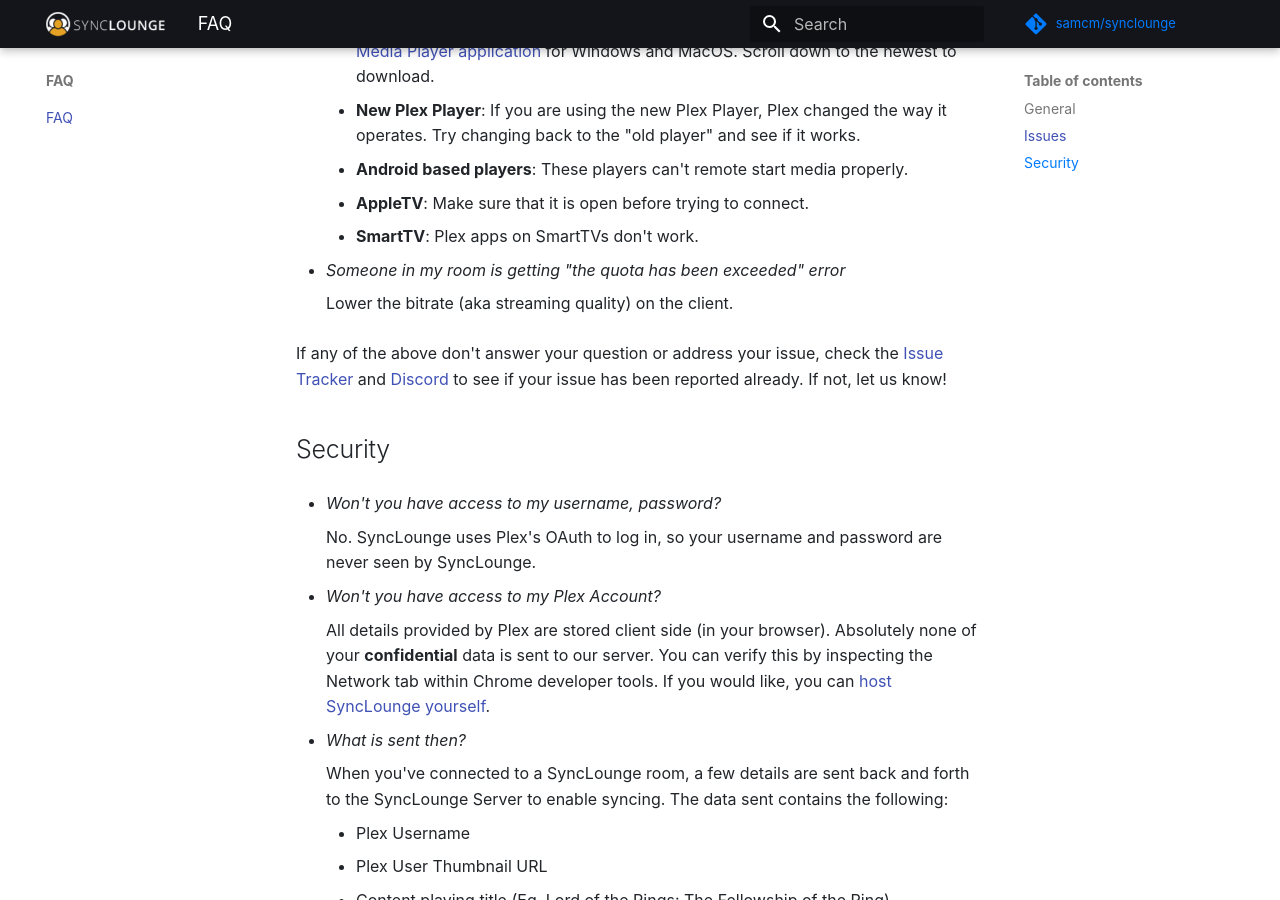
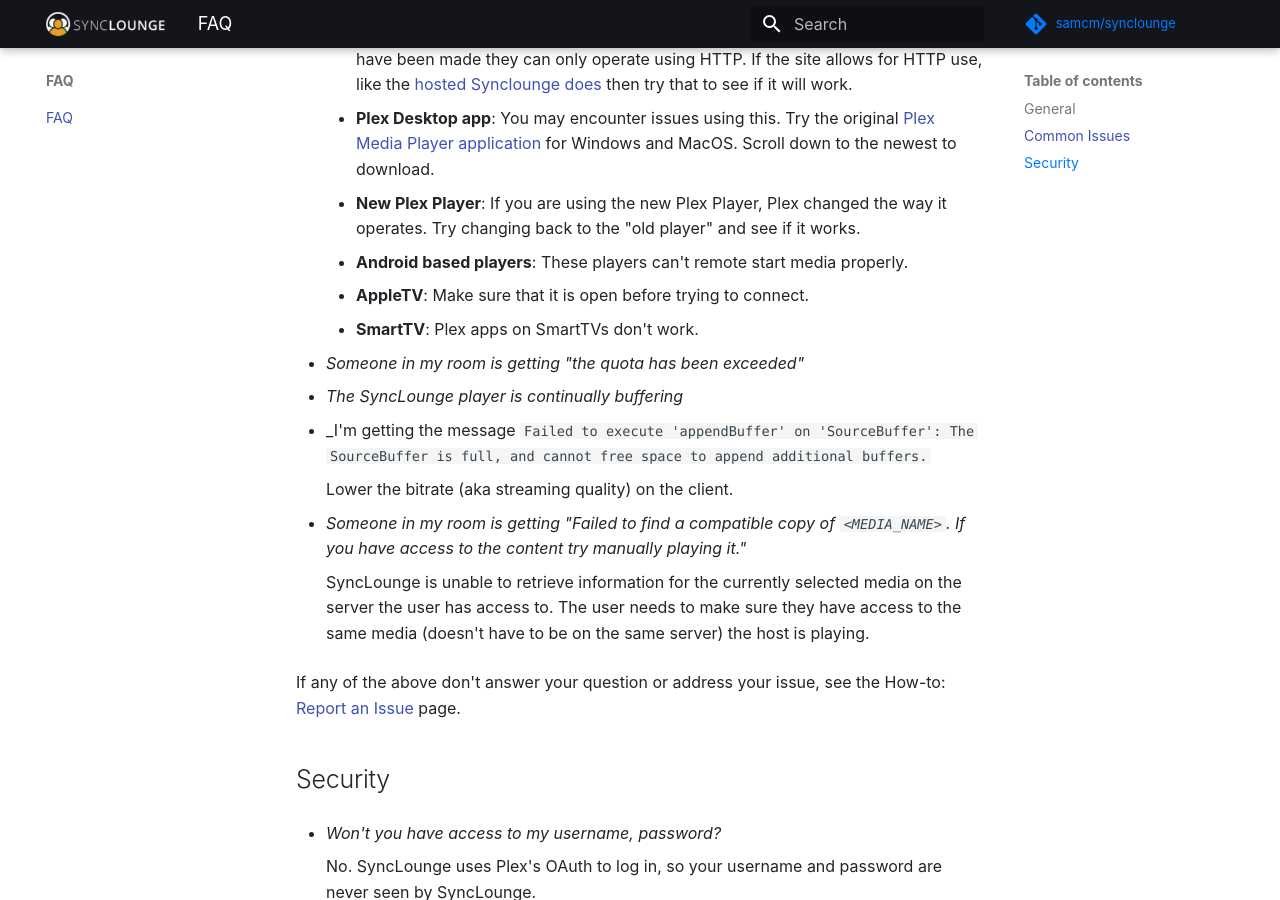
Before and after one commit to synclounge/docs.synclounge.tv, an MkDocs documentation site: the page built from docs/faq.md, in a window 1280 px wide and 900 px high, scrolled down 1264 px. Built offline with MkDocs 1.6.1 and Material for MkDocs 9.7.7, drawn with Linux system fonts in a browser that asks for light colours; comment, search, counter and statistics services are not loaded; some of the changed text lies outside the part shown.

Commit message:
Update FAQ with information and report an issue link

```diff
--- a/docs/faq.md
+++ b/docs/faq.md
@@ -13,13 +13,17 @@
 
     SyncLounge uses your Plex account to fetch details about your Plex Clients and Media Servers to use within the app. For security concerns, see the 'Security' section below.
 
+- _Do the other users in my room need access to my Plex Server?_
+
+    No. The user just needs to have access to the same media the host is playing but it doesn't have to be on the same Plex Server.
+
 - _How do I do X when using SyncLounge?_
 
     If you are trying to figure out how to do something when *using* SyncLounge, check the [how-to](/how-tos/how-tos/) section of the documentation. This will show you how to change hosts, user Party Pausing, etc.
 
     If you are trying to figure out how to do something when *running* SyncLounge, check the [how-to](/how-tos/how-tos/) and [Self-hosting](/self-hosted/getting-started/) sections. This will tell you how to setup and configure your servers.
 
-## Issues
+## Common Issues
 
 - _I can't log in to SyncLounge_
 
@@ -44,11 +48,17 @@
       - **AppleTV**: Make sure that it is open before trying to connect.
       - **SmartTV**: Plex apps on SmartTVs don't work.
 
-- _Someone in my room is getting "the quota has been exceeded" error_
+- _Someone in my room is getting "the quota has been exceeded"_
+- _The SyncLounge player is continually buffering_
+- _I'm getting the message `Failed to execute 'appendBuffer' on 'SourceBuffer': The SourceBuffer is full, and cannot free space to append additional buffers.`
 
     Lower the bitrate (aka streaming quality) on the client.
 
-If any of the above don't answer your question or address your issue, check the [Issue Tracker](https://github.com/samcm/synclounge/issues) and [Discord](https://discord.gg/fKQB3yt) to see if your issue has been reported already. If not, let us know!
+- _Someone in my room is getting "Failed to find a compatible copy of `<MEDIA_NAME>`. If you have access to the content try manually playing it."_
+
+    SyncLounge is unable to retrieve information for the currently selected media on the server the user has access to. The user needs to make sure they have access to the same media (doesn't have to be on the same server) the host is playing.
+
+If any of the above don't answer your question or address your issue, see the How-to: [Report an Issue](http://localhost:8000/how-tos/report_an_issue/) page.
 
 ## Security
 
```
